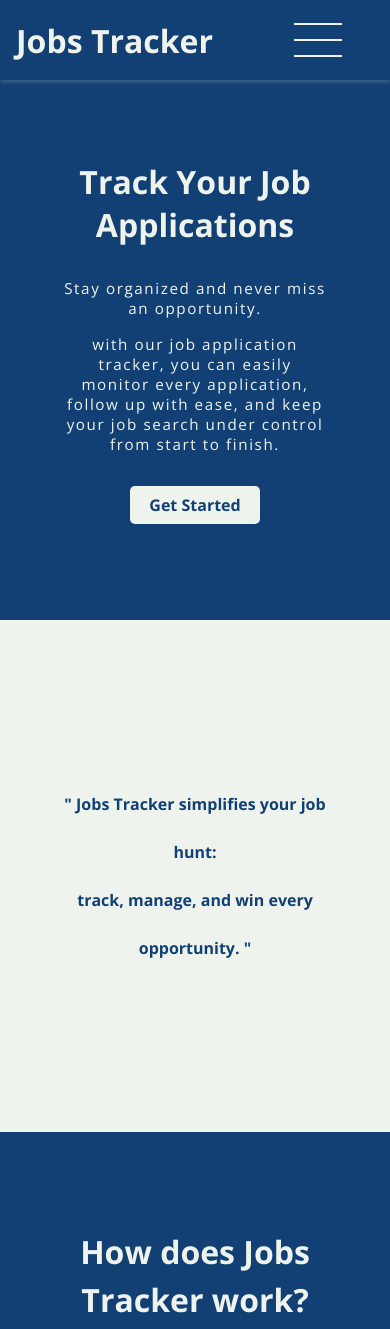
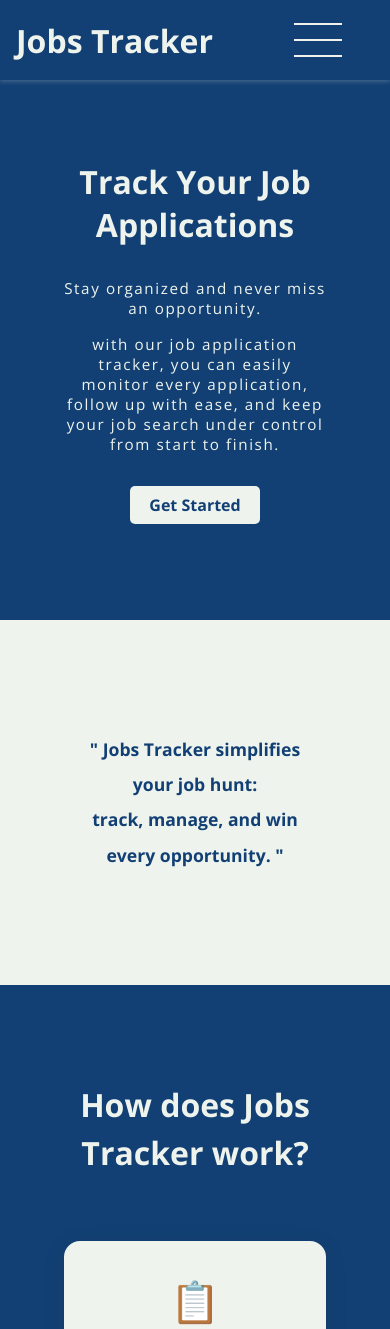
Before and after one commit to FedericoPiazzolla/job-tracker-mern, a React (Vite) app in the folder client/: page / in a window 390 px wide. Shown: the top 1329 px of the page. Built offline with nearby package versions, Linux system fonts and the light colour scheme.

Commit message:
fix: Herotagline component style for mobile firs

```diff
--- a/client/src/jobs/components/style/HeroTagLine.css
+++ b/client/src/jobs/components/style/HeroTagLine.css
@@ -1,13 +1,22 @@
 .hero-tagline {
   background-color: var(--background-color);
+  padding: 4rem 0;
+  display: flex;
+  justify-content: center;
+  align-items: center;
 }
+
 .hero-tagline-text {
-  font-size: 1rem;
+  font-size: 1.1rem;
   font-weight: 700;
-  line-height: 3rem;
+  line-height: 2.2rem;
   color: var(--primary-color);
   text-align: center;
-  padding: 10rem 0;
+  padding: 3rem 1rem;
+  margin: 0 auto;
+  max-width: 600px;
+  width: 100%;
+  box-sizing: border-box;
 }
 
 .hero-tagline span {
@@ -16,7 +25,12 @@
 
 @media (min-width: 768px) {
   .hero-tagline {
+    padding: 7rem 0;
+  }
+  .hero-tagline-text {
     font-size: 2rem;
+    line-height: 3.2rem;
+    padding: 5rem 0;
+    max-width: 900px;
   }
-
 }
```
